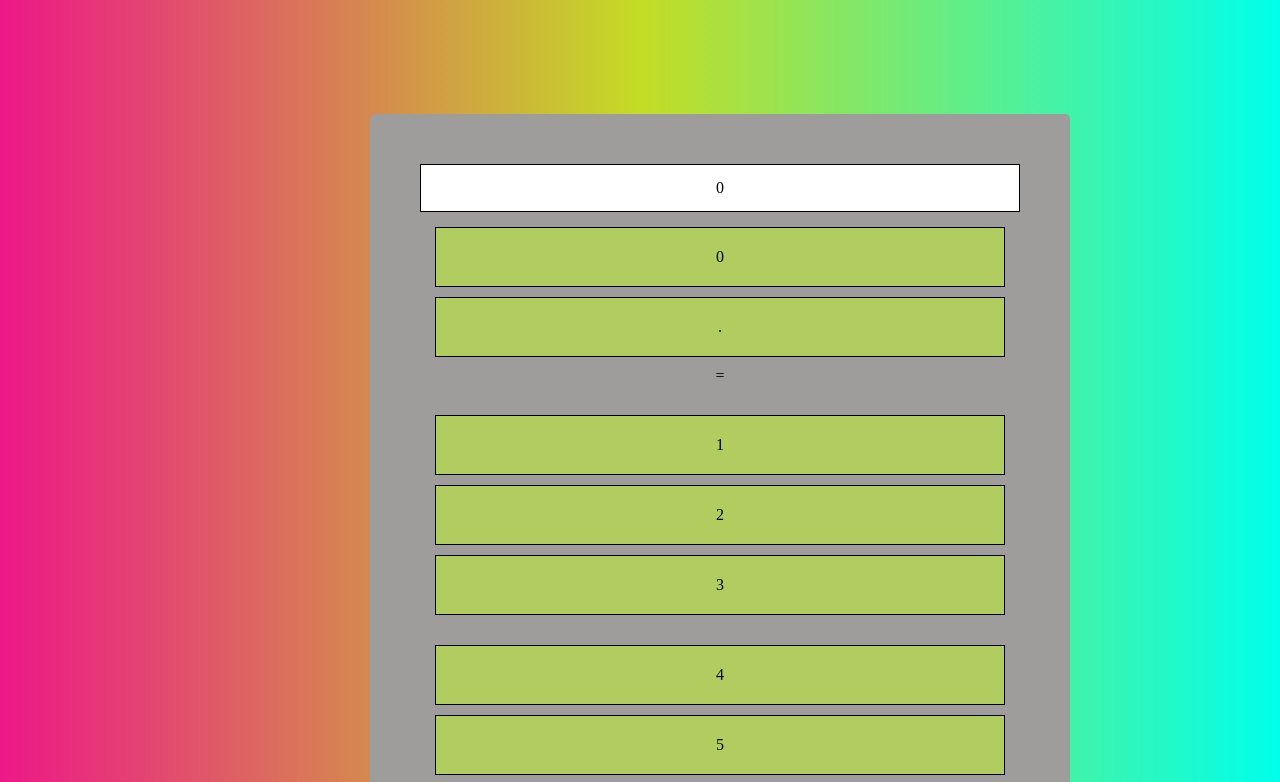
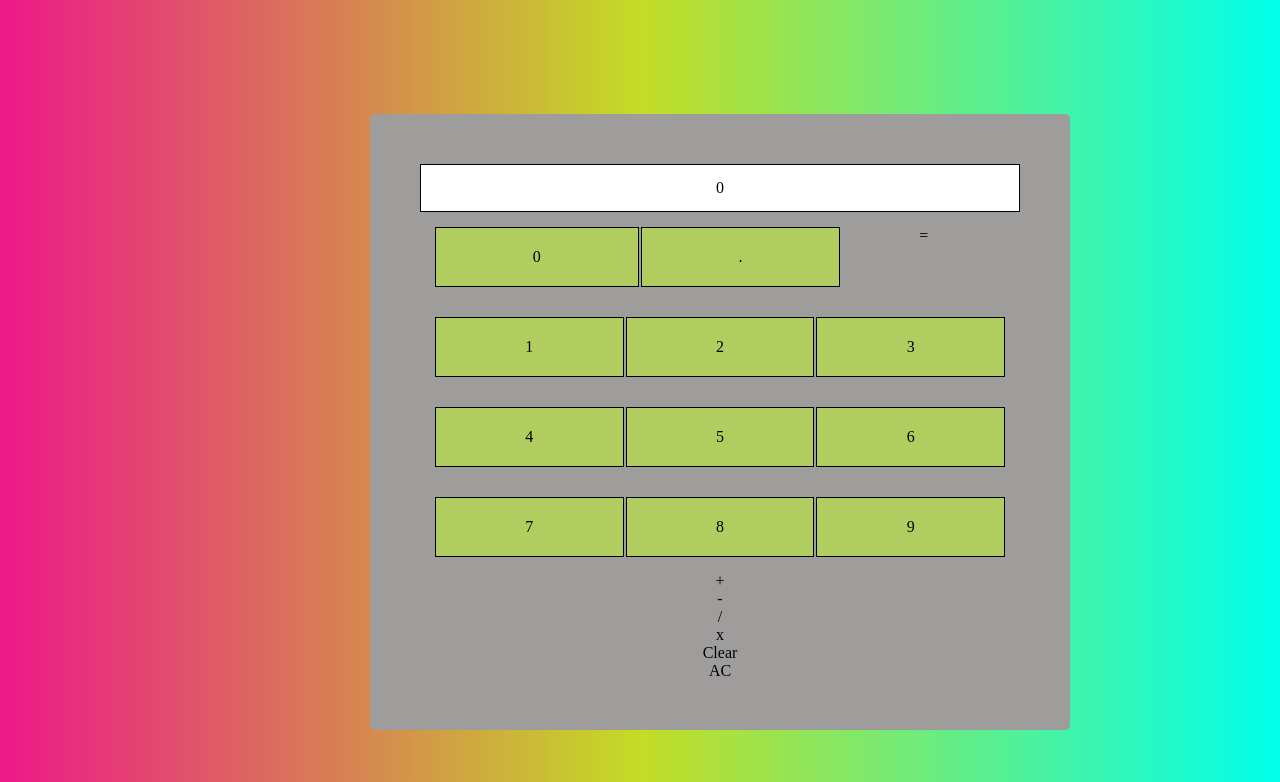
Before and after one commit to TaysWeb/Calculator, a plain HTML site: page index.html in a window 1280 px wide. Shown: the top 782 px of the page. Drawn offline with Linux system fonts and the light colour scheme.

Commit message:
almost done

```diff
--- a/css/style.css
+++ b/css/style.css
@@ -30,8 +30,8 @@ body {
 }
 .row {
     display: grid;
-    grid-template-columns:auto ,auto ,auto ;
-    gap:10px;
+    grid-template-columns:auto auto auto ;
+    gap:10px 2px;
     padding:15px;
     align-content: space-between;
 
```
